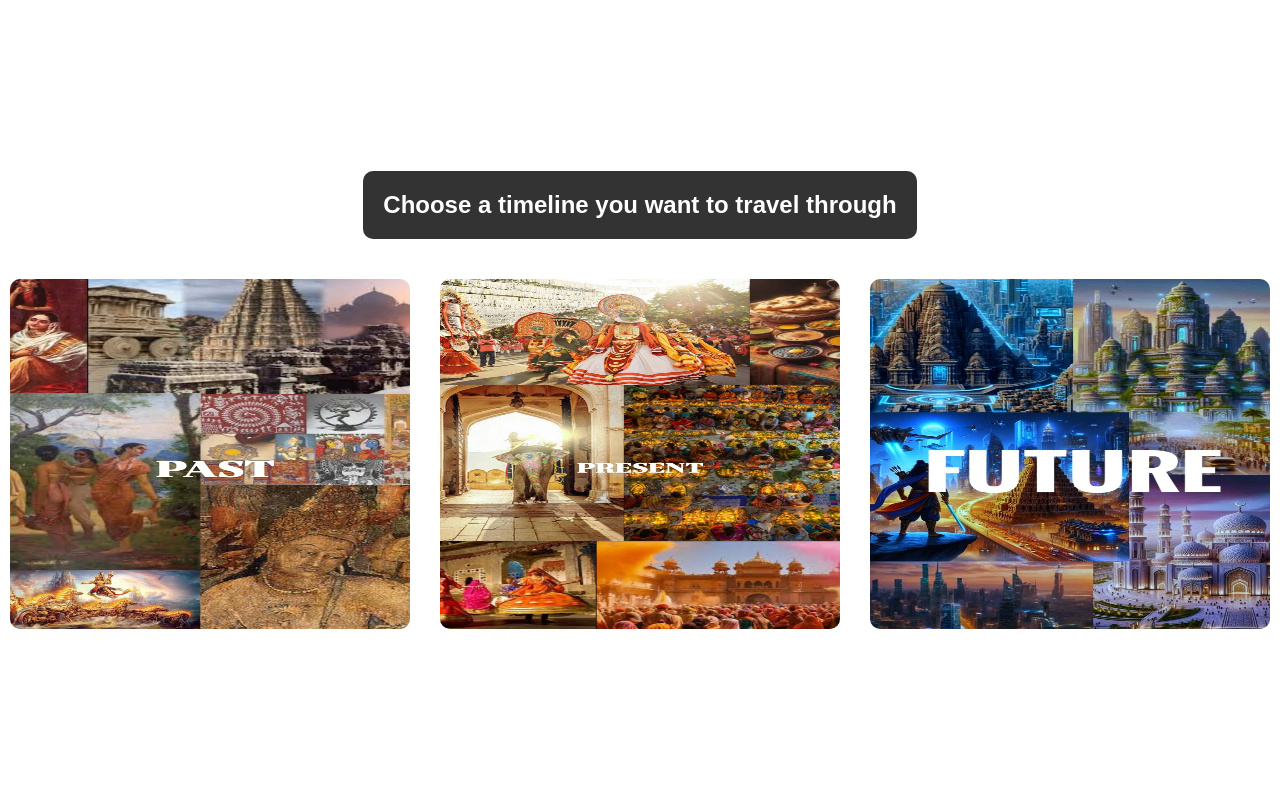
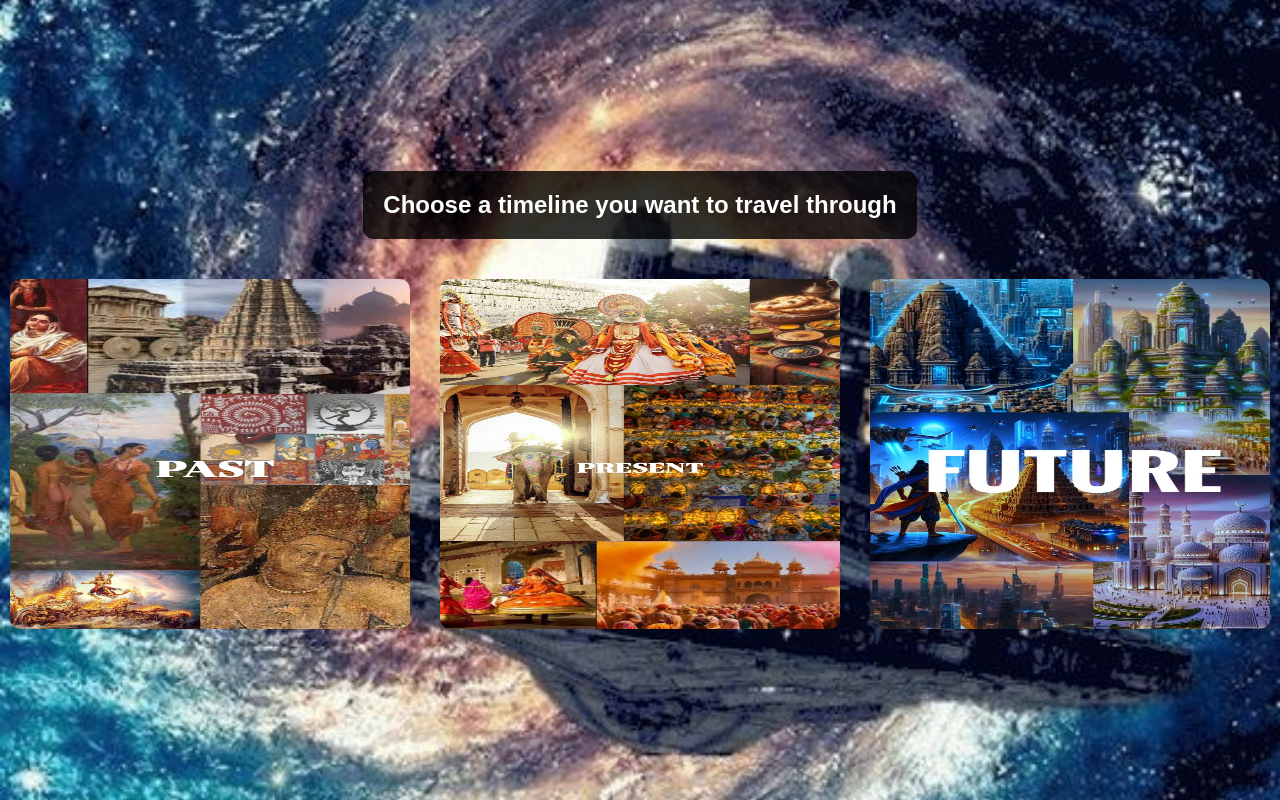
Before and after one commit to Manasvimali/heritageVR, a plain HTML site: page page2.html in a window 1280 px wide. Drawn offline with Linux system fonts and the light colour scheme.

Commit message:
Update page2.html

```diff
--- a/page2.html
+++ b/page2.html
@@ -7,7 +7,7 @@
     <style>
         body {
             font-family: Arial, sans-serif;
-            background-image: url('img/time.jpeg'); /* Background image */
+            background-image: url('img/time.jpg'); /* Background image */
             background-size: cover;
             background-position: center;
             background-repeat: no-repeat;
```
